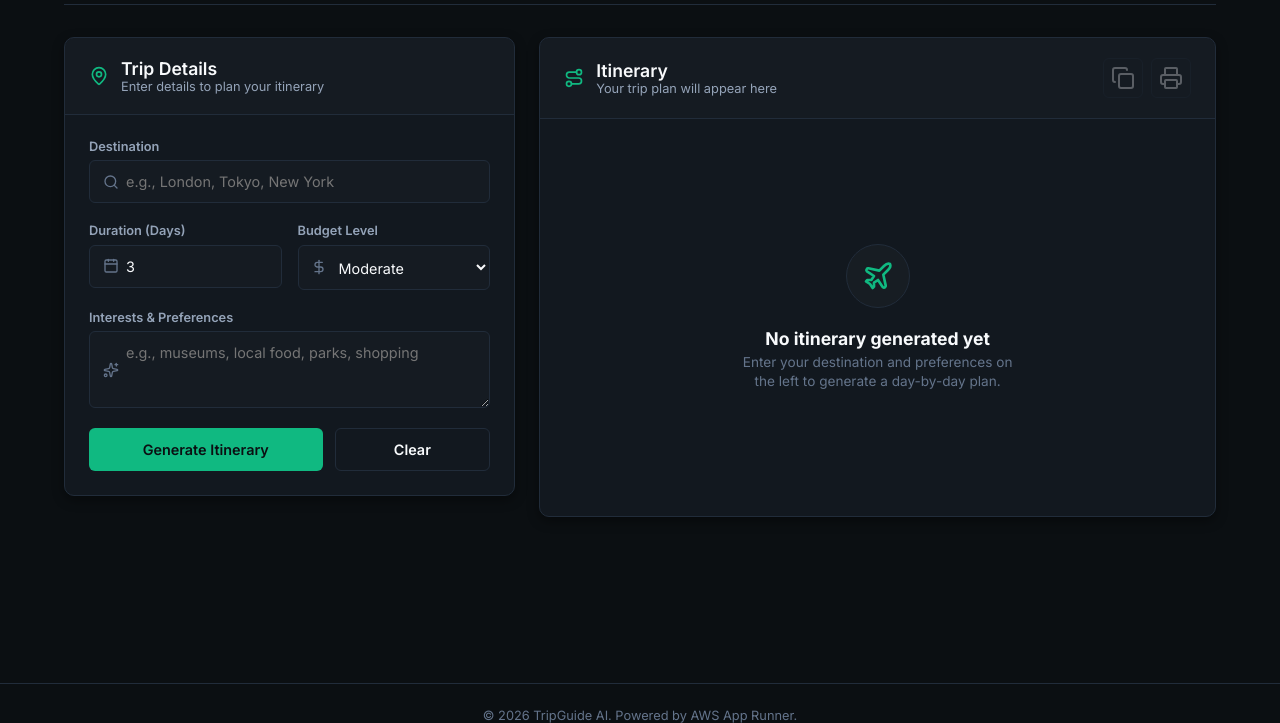
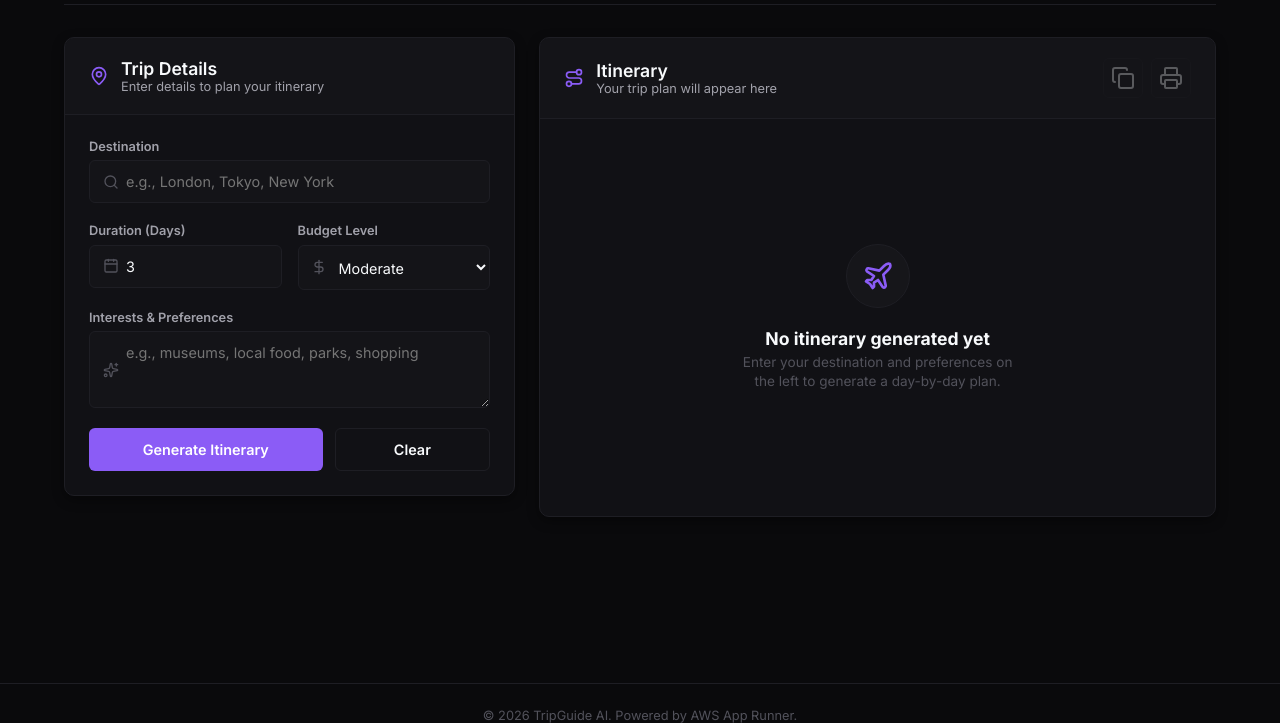
Before and after one commit to aadi17-arch/tripguide, a website: page public/index.html in a window 1280 px wide. Shown: the part 77-800 px from the top of the page. Drawn offline with nearby package versions, Linux system fonts and the light colour scheme.

Commit message:
Update color scheme to solid Violet & Charcoal

```diff
--- a/public/app.js
+++ b/public/app.js
@@ -216,7 +216,7 @@ document.addEventListener("DOMContentLoaded", () => {
                         margin: 0 auto;
                     }
                     h3 {
-                        color: #10b981;
+                        color: #8b5cf6;
                         border-bottom: 2px solid #e2e8f0;
                         padding-bottom: 0.5rem;
                         margin-top: 2rem;
--- a/public/style.css
+++ b/public/style.css
@@ -1,21 +1,21 @@
-/* Clean, Minimalist Dark Theme (Obsidian & Emerald) */
+/* Clean, Minimalist Dark Theme (Charcoal & Violet) */
 :root {
-    --bg-primary: #0b0f12;     /* Deep Obsidian */
-    --bg-secondary: #12181f;   /* Dark Navy Slate */
-    --border-color: #212c3a;   /* Slate Border */
-    --border-hover: #334358;
+    --bg-primary: #0a0a0c;     /* Deep Steel Charcoal */
+    --bg-secondary: #111115;   /* Dark Carbon Gray */
+    --border-color: #1e1e24;   /* Slate Border */
+    --border-hover: #2d2d37;
 
     --text-primary: #f8fafc;
-    --text-secondary: #94a3b8;
-    --text-muted: #64748b;
+    --text-secondary: #a1a1aa;
+    --text-muted: #52525b;
 
     /* Solid Clean Colors - No Gradients */
-    --primary: #10b981;        /* Solid Emerald Green */
-    --primary-bg-hover: #059669;
-    --danger: #f43f5e;        /* Rose Red */
+    --primary: #8b5cf6;        /* Solid Violet / Iris */
+    --primary-bg-hover: #7c3aed;
+    --danger: #ef4444;        /* Red */
     --success: #10b981;
 
-    --card-bg: #12181f;
+    --card-bg: #111115;
     --shadow-md: 0 4px 12px rgba(0, 0, 0, 0.4);
     --shadow-lg: 0 8px 24px rgba(0, 0, 0, 0.5);
 
@@ -233,7 +233,7 @@ input:focus, select:focus, textarea:focus {
 
 .btn-primary {
     background-color: var(--primary);
-    color: #0b0f12; /* Dark text for emerald background contrast */
+    color: #ffffff; /* White text for contrast */
 }
 
 .btn-primary:hover {
```
